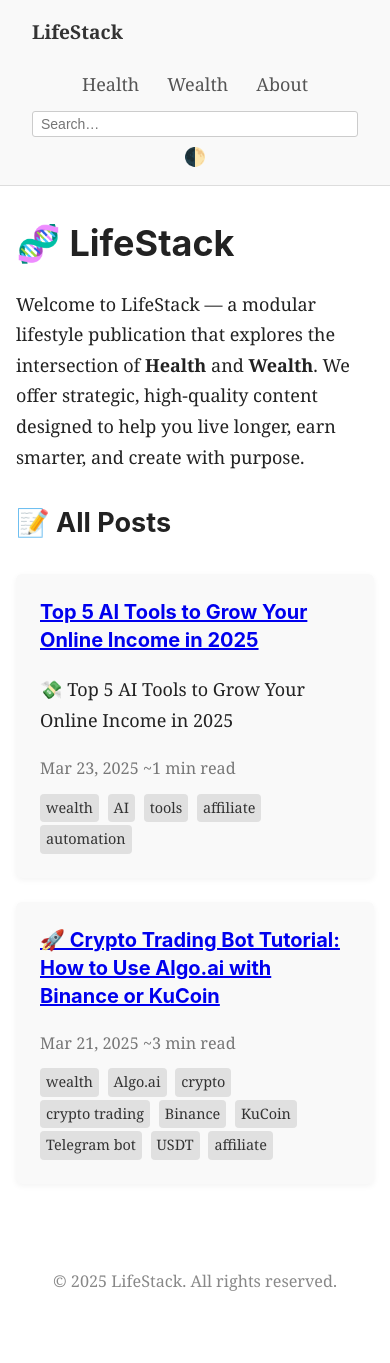
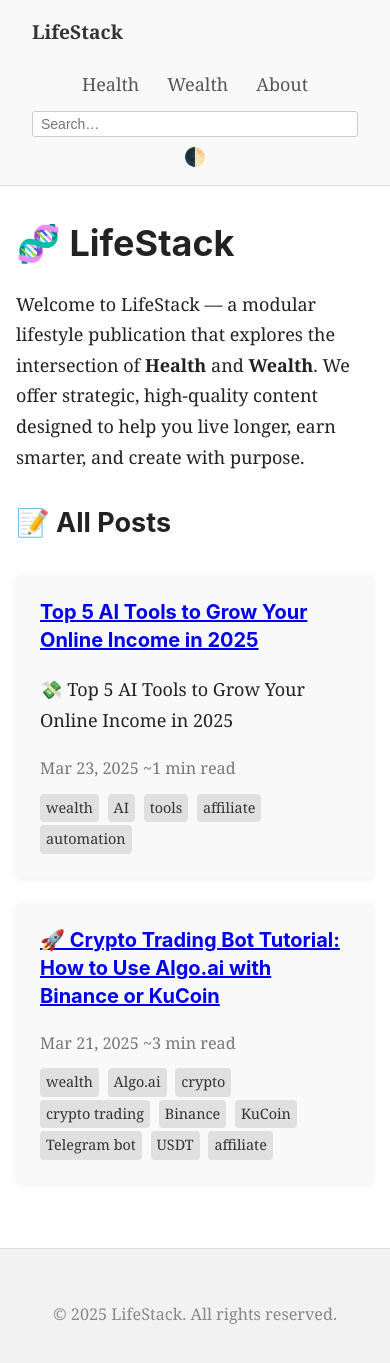
Before and after one commit to skelleng/lifeStack, a Jekyll site: the page built from index.md, in a window 390 px wide and 1380 px high. Shown: the top 1363 px of the window. Built offline with Jekyll 4.4.1, drawn with Linux system fonts in a browser that asks for light colours.

Commit message:
Update style.css

```diff
--- a/assets/css/style.css
+++ b/assets/css/style.css
@@ -208,4 +208,38 @@ body.dark .footer {
     border: none;
     padding: 0;
   }
+.footer {
+  text-align: center;
+  padding: 2rem 1rem;
+  font-size: 0.9em;
+  color: #888;
+  background: #f2f2f2;
+  border-top: 1px solid #ddd;
+  margin-top: 4rem;
 }
+
+body.dark .footer {
+  background: #1a1a1a;
+  color: #aaa;
+  border-top: 1px solid #333;
+}
+
+.footer-links {
+  margin-bottom: 0.5rem;
+}
+
+.footer-links a {
+  margin: 0 0.75rem;
+  color: #555;
+  text-decoration: none;
+  font-weight: 500;
+}
+
+body.dark .footer-links a {
+  color: #ccc;
+}
+
+.footer-links a:hover {
+  text-decoration: underline;
+}
+}
```
